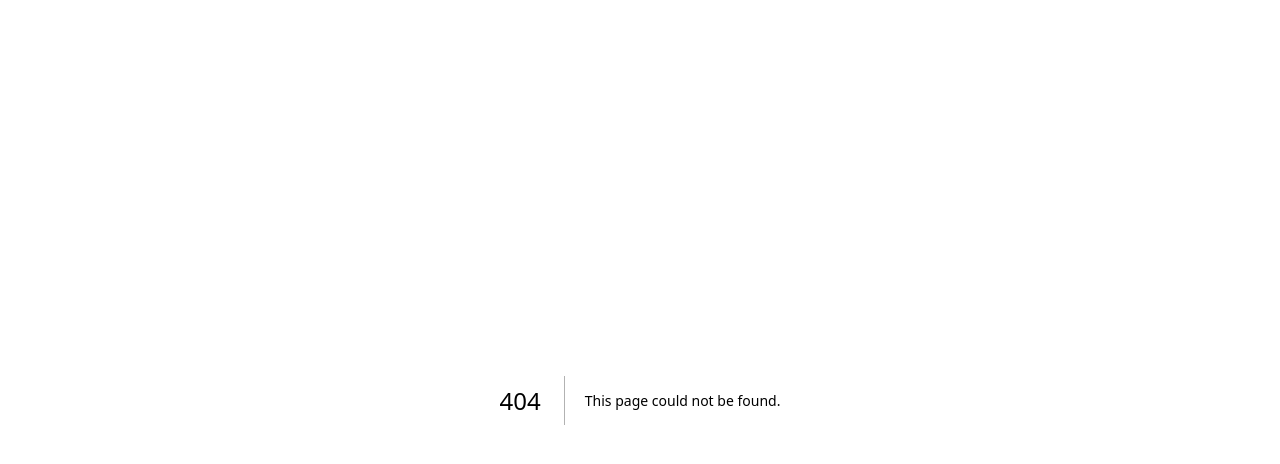
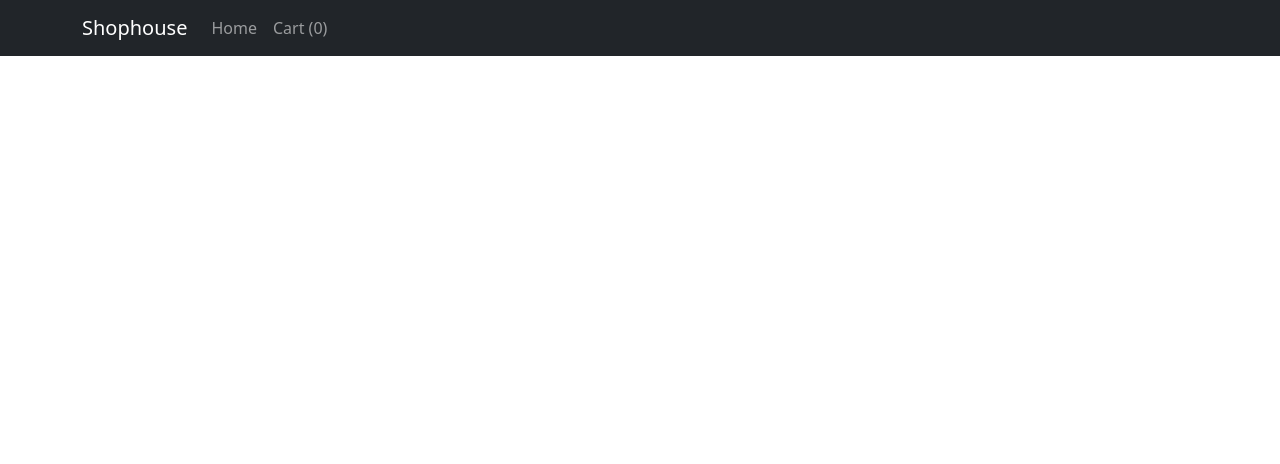
Before and after one commit to Ikamrava/ecom-full, a Next.js app: page /Header in a window 1280 px wide. Before the commit this address had no page. Shown: the top 464 px of the page. Built offline with nearby package versions, Linux system fonts and the light colour scheme.

Commit message:
converting to mongodb sample

```diff
--- /dev/null
+++ b/pages/Header.jsx
@@ -0,0 +1,37 @@
+import React, { useContext } from 'react'
+import Container from 'react-bootstrap/Container';
+import Nav from 'react-bootstrap/Nav';
+import Navbar from 'react-bootstrap/Navbar';
+// import { CartContext } from './CartContext';
+import { CartContext } from './components/Cart.context';
+
+
+
+
+function Header() {
+  const {cart} = useContext(CartContext)
+
+  return (
+    <Navbar collapseOnSelect expand="lg" bg="dark" variant="dark">
+      <Container>
+      <Navbar.Brand href="/">Shophouse</Navbar.Brand>
+        <Navbar.Toggle aria-controls="responsive-navbar-nav" />
+        <Navbar.Collapse id="responsive-navbar-nav">
+          <Nav className="me-auto">
+          <Nav.Link href="/">Home</Nav.Link>
+           <Nav.Link href="/cart" className={cart.length>0 ? "text-white": null}>Cart ({cart.length}) </Nav.Link>
+          </Nav>
+          <Nav>
+          {cart.length>0 ?
+           <Nav.Link href="/cart"><button className='bg-yellow-300 text-black py-1 px-2 shadow-xl font-bold rounded-lg'>Check-Out</button></Nav.Link>
+           : null}
+
+          </Nav>
+        </Navbar.Collapse>
+      </Container>
+    </Navbar>
+
+  )
+}
+
+export default Header
--- /dev/null
+++ b/pages/_app.js
@@ -0,0 +1,23 @@
+import { useEffect } from 'react';
+import '../styles/globals.css'
+
+import "bootstrap/dist/css/bootstrap.min.css";
+import {CartContextProvider} from "../pages/components/Cart.context";
+
+
+
+
+function MyApp({ Component, pageProps }) {
+
+  useEffect(() => {
+    require("bootstrap/dist/js/bootstrap.bundle.min.js");
+  }, []);
+
+  return (
+      <CartContextProvider>
+         <Component {...pageProps} />
+      </CartContextProvider>
+  )
+}
+
+export default MyApp
--- a/pages/index.js
+++ b/pages/index.js
@@ -1,10 +1,10 @@
 import Head from 'next/head'
 import clientPromise from '../lib/mongodb'
+import Header from './Header'
+
+export const getServerSideProps = async () => {
 
 
-
-
-export const getServerSideProps = async () => {
   try {
     await clientPromise
     // `await clientPromise` will use the default database passed in the MONGODB_URI
@@ -38,7 +38,12 @@ export default function Home({
       </Head>
 
       <main>
-        </main>
+        <Header/>
+      </main>
+
+
+
+
     </div>
   )
 }
--- /dev/null
+++ b/postcss.config.js
@@ -0,0 +1,6 @@
+module.exports = {
+  plugins: {
+    tailwindcss: {},
+    autoprefixer: {},
+  },
+}
--- /dev/null
+++ b/styles/globals.css
@@ -0,0 +1,3 @@
+@tailwind base;
+@tailwind components;
+@tailwind utilities;
--- /dev/null
+++ b/tailwind.config.js
@@ -0,0 +1,12 @@
+/** @type {import('tailwindcss').Config} */
+module.exports = {
+  content: [
+    "./app/**/*.{js,ts,jsx,tsx,mdx}",
+    "./pages/**/*.{js,ts,jsx,tsx,mdx}",
+    "./components/**/*.{js,ts,jsx,tsx,mdx}"
+  ],
+  theme: {
+    extend: {},
+  },
+  plugins: [],
+}
--- a/tsconfig.json
+++ b/tsconfig.json
@@ -15,6 +15,6 @@
     "isolatedModules": true,
     "jsx": "preserve"
   },
-  "include": ["next-env.d.ts", "**/*.ts", "**/*.tsx", "pages/index.js"],
+  "include": ["next-env.d.ts", "**/*.ts", "**/*.tsx", "pages/index.ts"],
   "exclude": ["node_modules"]
 }
```
Also changed, not shown: package.json (+6 -2 lines), 1 other file (tests, documents, lock files or other folders).
